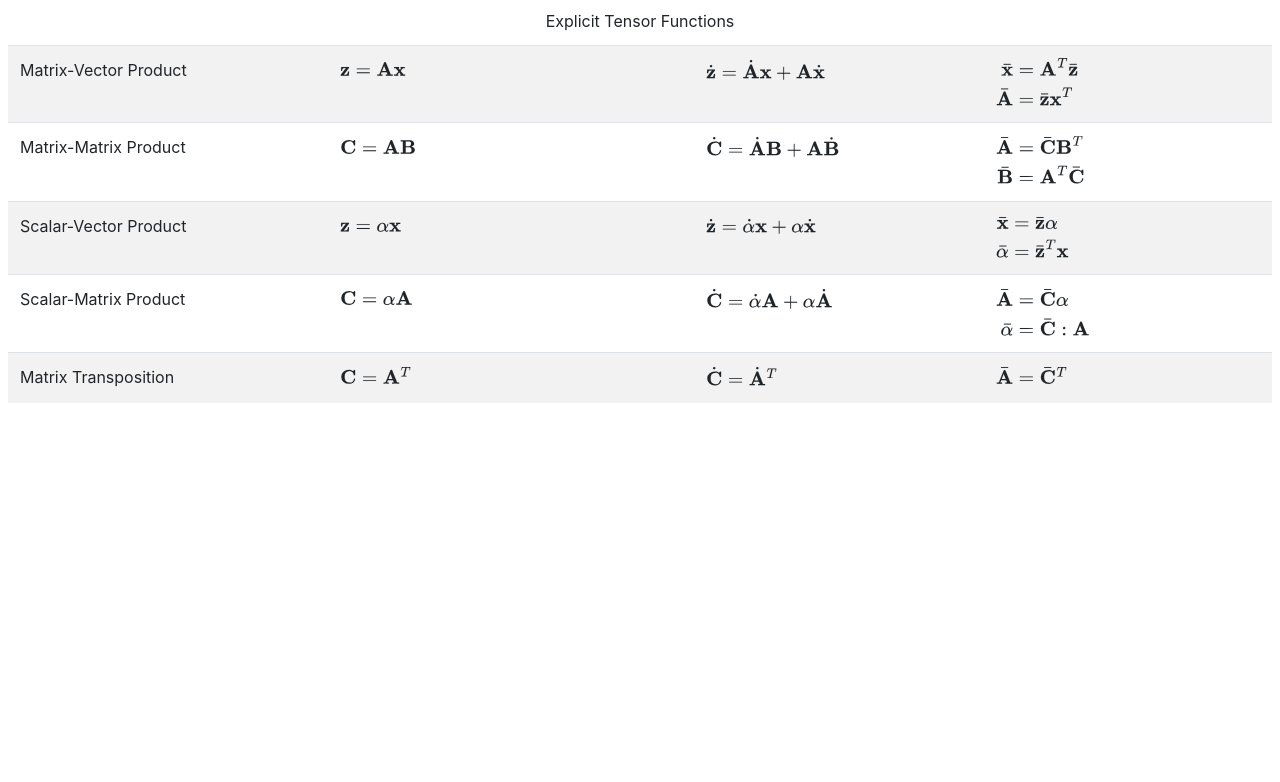
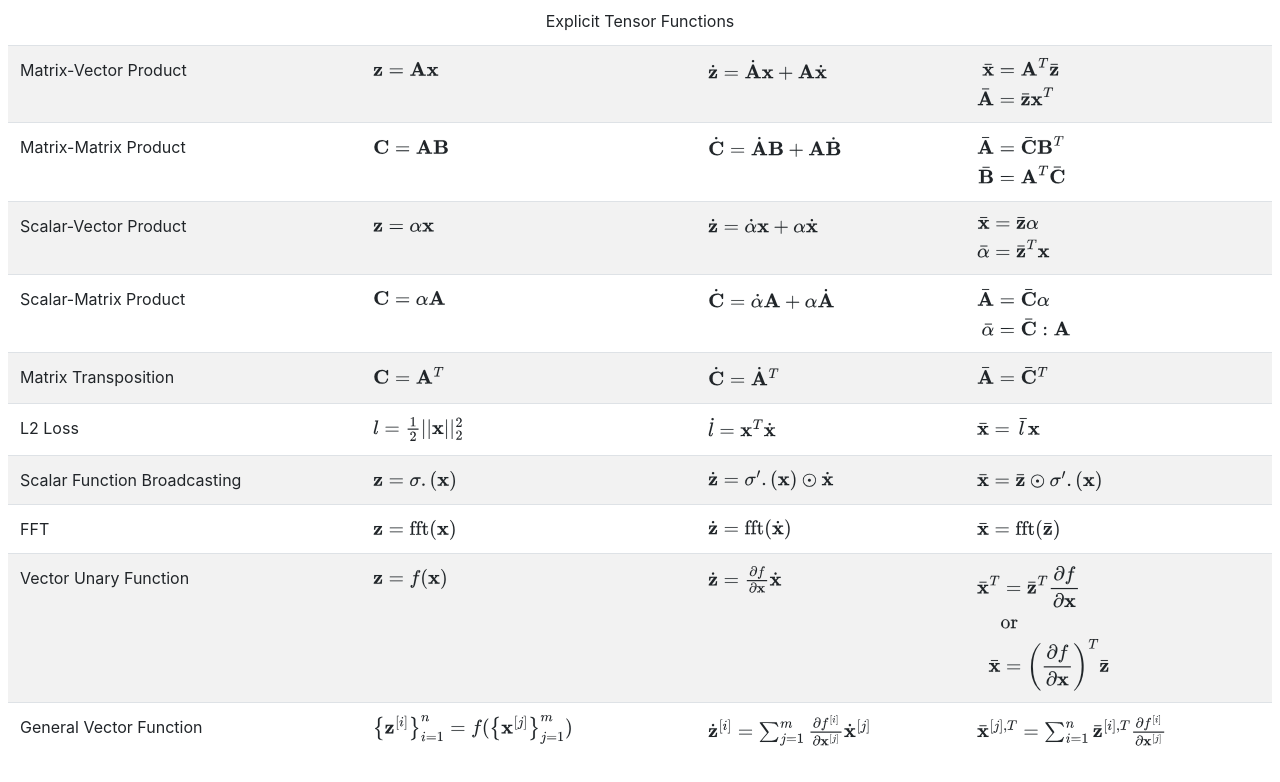
Before and after one commit to Ceyron/autodiff-table, a plain HTML site: page index.html in a window 1280 px wide. Shown: the part 560-1342 px from the top of the page. Before the commit the page ends 987 px from the top, so only its background shows below. Drawn offline with nearby package versions, Linux system fonts and the light colour scheme.

Commit message:
Add missing rules

```diff
--- a/index.html
+++ b/index.html
@@ -226,6 +226,107 @@ MathJax = {
       $
     </td>
   </tr>
+  <tr>
+    <!-- L2 Loss-->
+    <td>L2 Loss</td>
+    <td>
+      $
+        l = \frac{1}{2}||\mathbf{x}||_2^2
+      $
+    </td>
+    <td>
+      $
+        \dot{l} = \mathbf{x}^T \dot{\mathbf{x}}
+      $
+    </td>
+    <td>
+      $
+        \bar{\mathbf{x}} = \, \bar{l} \, \mathbf{x}
+      $
+    </td>
+  </tr>
+  <tr>
+    <!-- Scalar Function Broadcasting-->
+    <td>Scalar Function Broadcasting</td>
+    <td>
+      $
+        \mathbf{z} = \sigma.( \mathbf{x} )
+      $
+    </td>
+    <td>
+      $
+        \dot{\mathbf{z}} = \sigma'.( \mathbf{x} ) \odot \dot{\mathbf{x}}
+      $
+    </td>
+    <td>
+      $
+        \bar{\mathbf{x}} = \bar{\mathbf{z}} \odot \sigma'.( \mathbf{x} )
+      $
+    </td>
+  </tr>
+  <tr>
+    <!-- FFT-->
+    <td>FFT</td>
+    <td>
+      $
+        \mathbf{z} = \text{fft}( \mathbf{x} )
+      $
+    </td>
+    <td>
+      $
+        \dot{\mathbf{z}} = \text{fft}( \dot{\mathbf{x}} )
+      $
+    </td>
+    <td>
+      $
+        \bar{\mathbf{x}} = \text{fft}( \bar{\mathbf{z}} )
+      $
+    </td>
+  </tr>
+  <tr>
+    <!-- Vector Unary Function-->
+    <td>Vector Unary Function</td>
+    <td>
+      $
+        \mathbf{z} = f(\mathbf{x})
+      $
+    </td>
+    <td>
+      $
+        \dot{\mathbf{z}} = \frac{\partial f}{\partial \mathbf{x}} \dot{\mathbf{x}}
+      $
+    </td>
+    <td>
+      $
+      \begin{align}
+        \bar{\mathbf{x}}^T &= \bar{\mathbf{z}}^T \frac{\partial f}{\partial \mathbf{x}}
+        \\
+        &\text{or}
+        \\
+        \bar{\mathbf{x}} &= \left( \frac{\partial f}{\partial \mathbf{x}} \right)^T \bar{\mathbf{z}}
+      \end{align}
+      $
+    </td>
+  </tr>
+  <tr>
+    <!-- General Vector Function-->
+    <td>General Vector Function</td>
+    <td>
+      $
+        \left\{ \mathbf{z}^{[i]}\right\}_{i=1}^n = f(\left\{ \mathbf{x}^{[j]}\right\}_{j=1}^m)
+      $
+    </td>
+    <td>
+      $
+        \dot{\mathbf{z}}^{[i]} = \sum_{j=1}^m \frac{\partial f^{[i]}}{\partial \mathbf{x}^{[j]}} \dot{\mathbf{x}}^{[j]}
+      $
+    </td>
+    <td>
+      $
+        \bar{\mathbf{x}}^{[j],T} = \sum_{i=1}^n \bar{\mathbf{z}}^{[i],T} \frac{\partial f^{[i]}}{\partial \mathbf{x}^{[j]}}
+      $
+    </td>
+  </tr>
   </tbody>
 
 </table>
```
